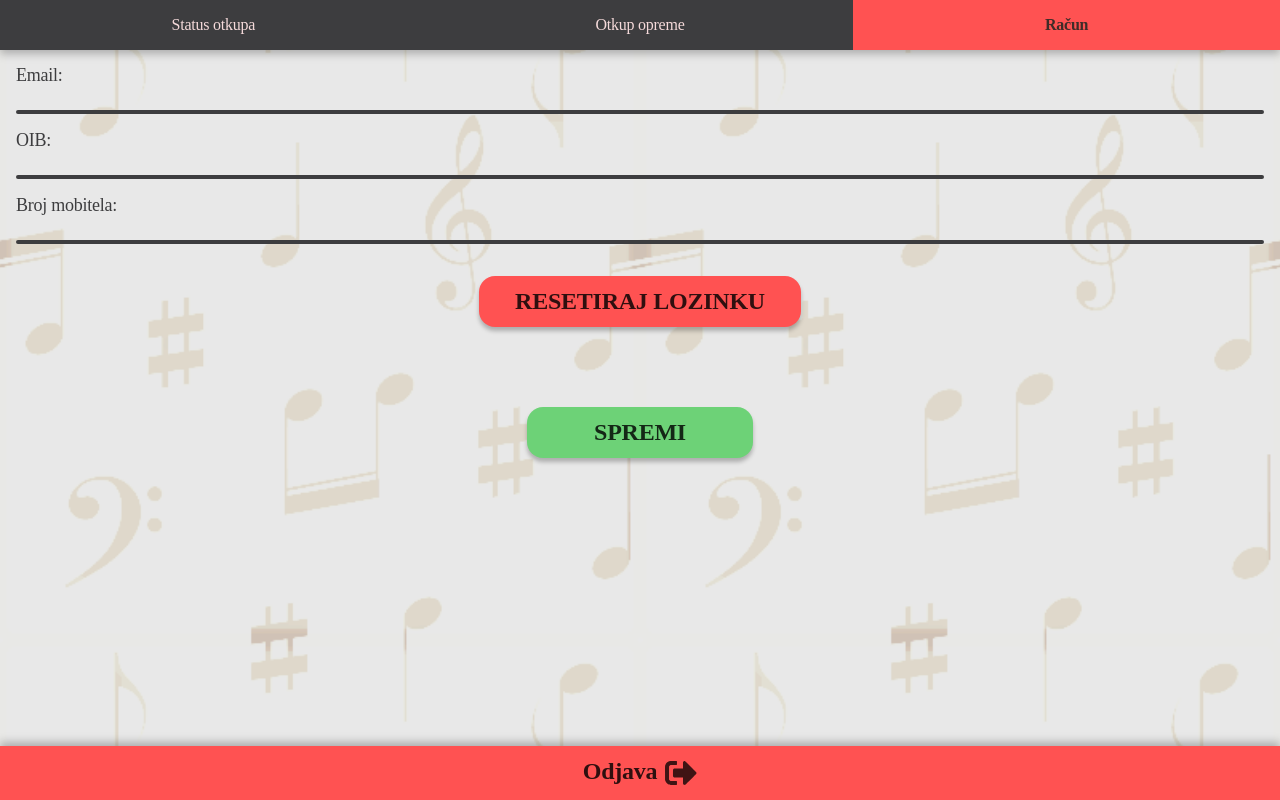
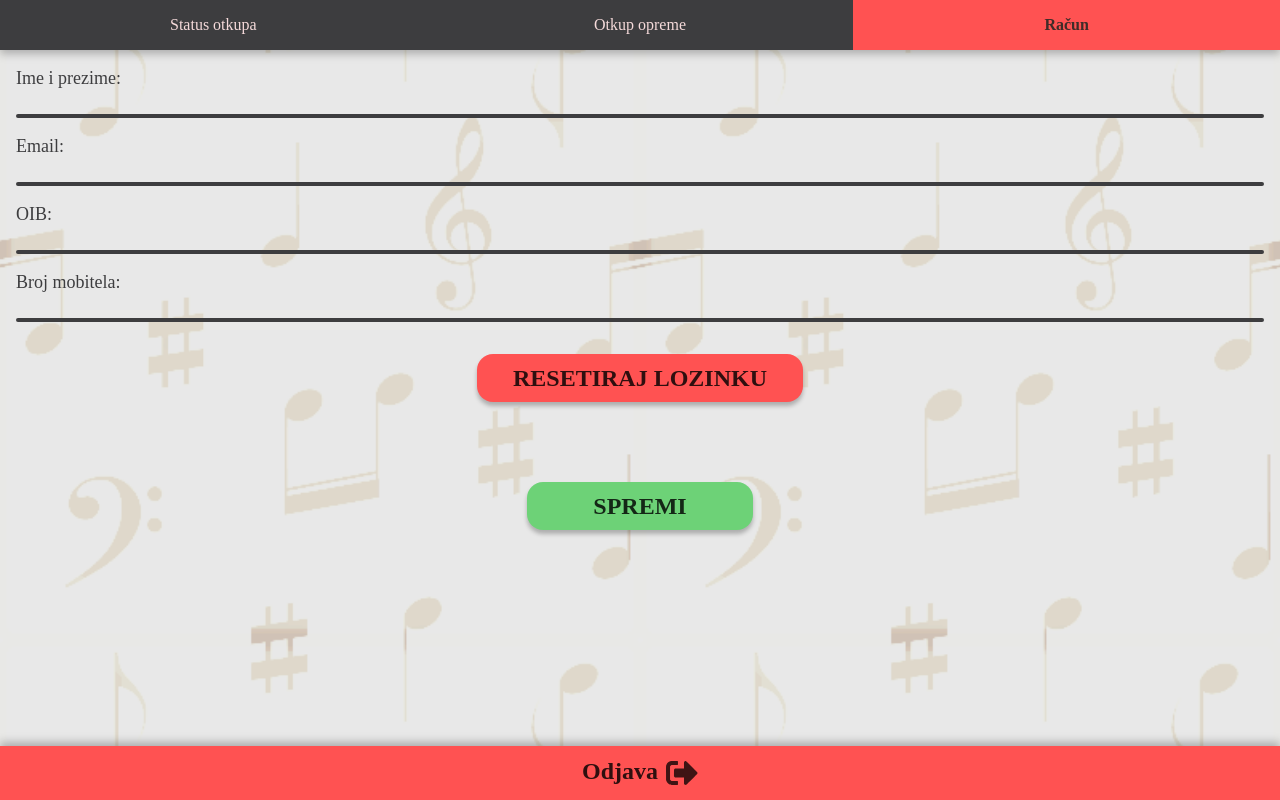
Before and after one commit to azuzic/istra_music_shop, a Vue app: page /korisnik-podaci in a window 1280 px wide. Built offline with nearby package versions, Linux system fonts and the light colour scheme; no server answers; sample sign-in values are in the browser's storage; a web font is replaced by a local one.

Commit message:
update vue.app

```diff
--- a/src/App.vue
+++ b/src/App.vue
@@ -70,8 +70,7 @@
   font-family: "Lora", italic;
   font-style: normal;
   font-weight: normal;
-  line-height: normal;
-  letter-spacing: -0.25px;
+  line-height: 24px;
   color: #3d3d3f;
 }
 html {
@@ -124,9 +123,6 @@
   text-align: center;
   color: #275d8fab;
 }
-.tranparent-10 {
-  opacity: 0.10;
-}
 .tranparent {
   opacity: 0.35;
 }
@@ -150,21 +146,18 @@
 }
 
 .menu {
-  position: fixed;
-  top: 0px;
+  position: sticky;
   width: 100%;
   height: 50px;
-  z-index: 500;
-  background-color: #3D3D3F;
+
   filter: drop-shadow(0px 4px 4px rgba(0, 0, 0, 0.25));
 }
 .menu-bottom {
   position: fixed;
-  bottom: -1px;
   width: 100%;
   height: 50px;
-  background-color: #3D3D3F;
-  filter: drop-shadow(0px -4px 4px rgba(0, 0, 0, 0.25));
+
+  filter: drop-shadow(0px 4px 4px rgba(0, 0, 0, 0.25));
 }
 
 .menu-item {
```
